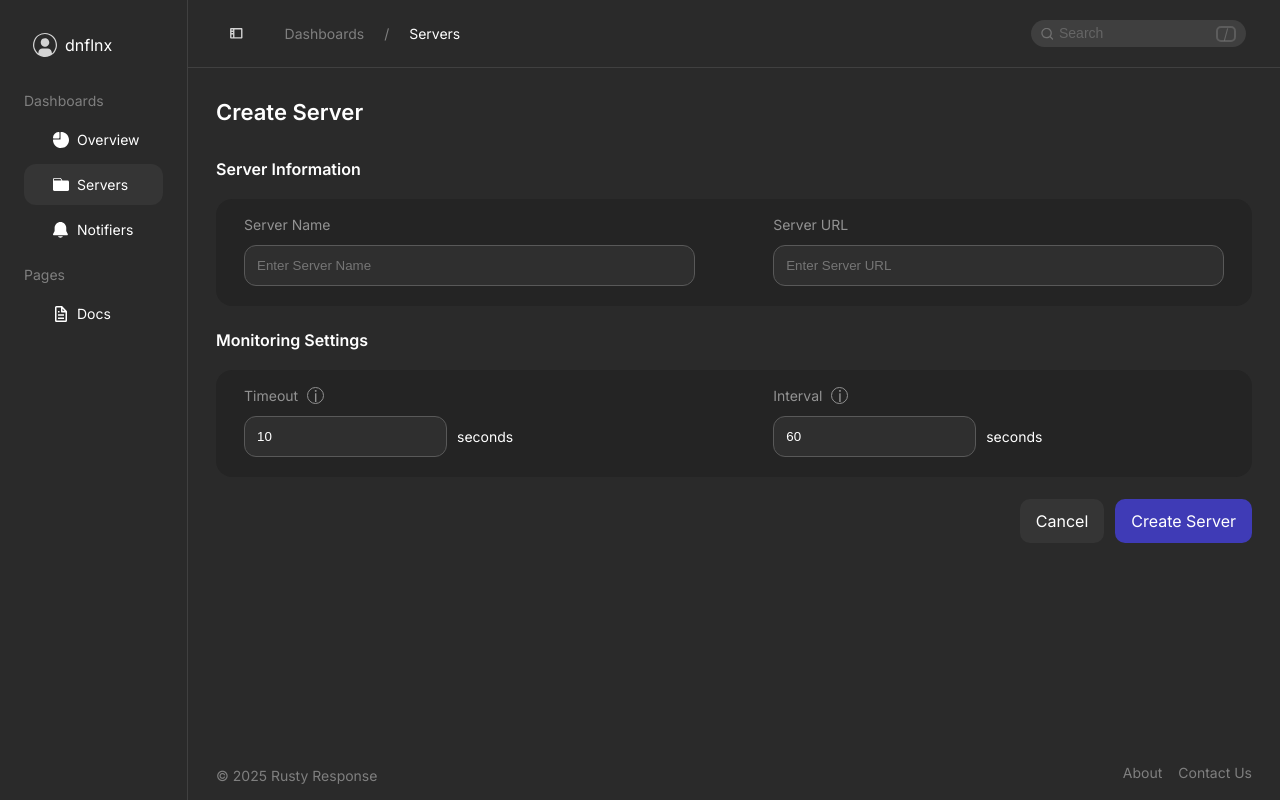
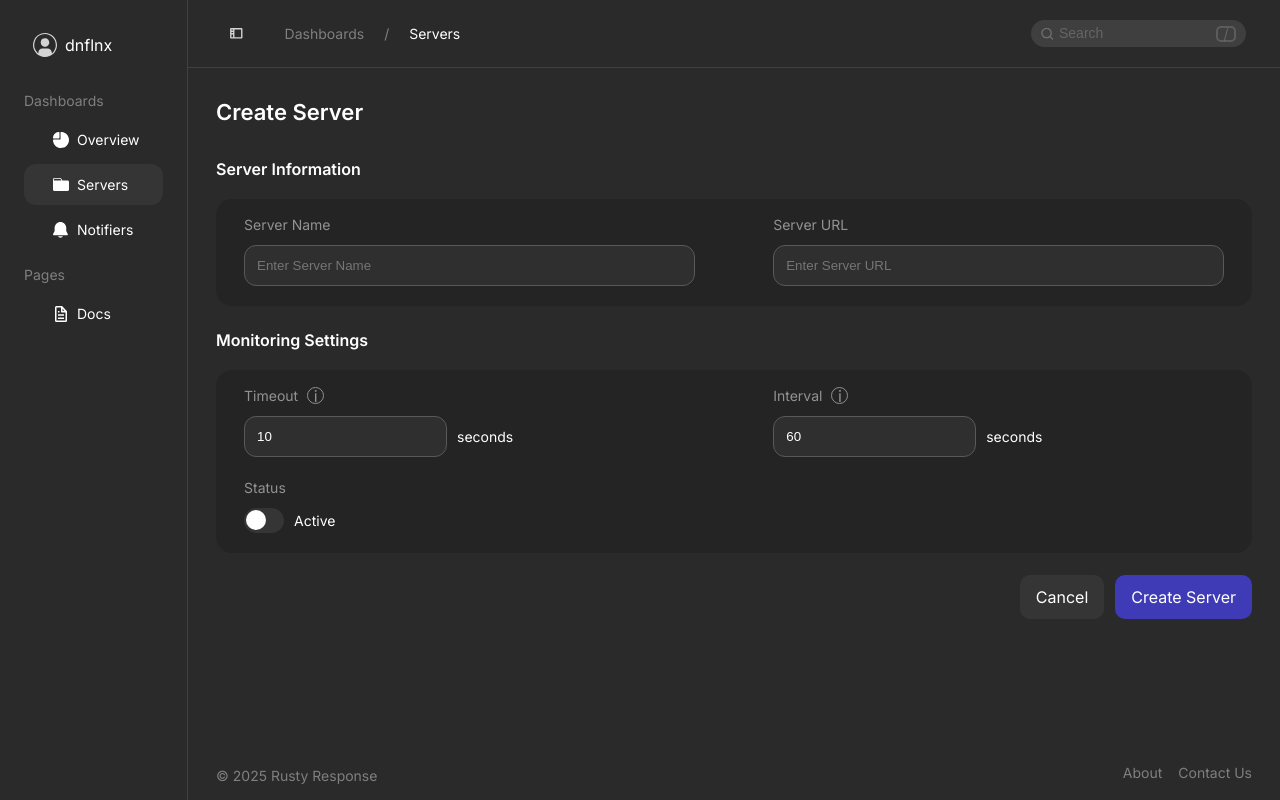
Before and after one commit to rusty-response/rusty-response-web, a React (Vite) app: page /dashboards/servers in a window 1280 px wide. Built offline with nearby package versions, Linux system fonts and the light colour scheme.

Commit message:
Form.Slider component

```diff
--- /dev/null
+++ b/src/components/Form/Container.tsx
@@ -0,0 +1,9 @@
+import type { IChildren } from '../../helpers/types'
+
+const Container = ({children}: IChildren) => {
+  return (
+    <form>{children}</form>
+  )
+}
+
+export default Container
--- a/src/components/Form/SectionRow.tsx
+++ b/src/components/Form/Row.tsx
@@ -1,7 +1,7 @@
 import type { IChildren } from '../../helpers/types'
 import styles from './index.module.css'
 
-const SectionRow = ({children}: IChildren) => {
+const Row = ({children}: IChildren) => {
   return (
     <div className={styles.row}>
         {children}
@@ -9,4 +9,4 @@ const SectionRow = ({children}: IChildren) => {
   )
 }
 
-export default SectionRow
+export default Row
--- /dev/null
+++ b/src/components/Form/Slider.tsx
@@ -0,0 +1,25 @@
+import type { FC } from 'react'
+import Text from '../Text'
+import styles from './index.module.css'
+interface Props {
+    name: string,
+    afterText: string
+}
+const Slider: FC<Props> = ({name, afterText}) => {
+  return (
+    <div className={styles.col}>
+        <label htmlFor={name}>
+            <Text type='tiny' color={5}>{name}</Text>
+        </label>
+        <div className={styles.rowinput}>
+            <label className={styles.switch} id='sw'>
+                <input type='checkbox' id={name}/>
+                <span className={styles.slider}></span>
+            </label>
+            <Text type='tiny'>{afterText}</Text>
+        </div>
+    </div>
+  )
+}
+
+export default Slider
--- a/src/components/Form/index.module.css
+++ b/src/components/Form/index.module.css
@@ -11,6 +11,9 @@
     padding: 15px 28px 20px 28px;
     border-radius: 16px;
     background: var(--color-accent-dark);
+    display: flex;
+    flex-direction: column;
+    row-gap: 20px;
 }
 .row {
     display: flex;
@@ -22,7 +25,7 @@
     row-gap: 10px;
     flex: 1;
 }
-.col label {
+.col > label {
     display: flex;
     align-items: center;
     column-gap: 9px;
@@ -105,3 +108,57 @@
     left: 50%;
     transform: translate(-50%, -5px);
 }
+
+/* slider */
+.switch {
+    position: relative;
+    display: inline-block;
+    width: 40px;
+    height: 25px;
+}
+
+.switch input {
+    opacity: 0;
+    width: 0;
+    height: 0;
+}
+
+.slider {
+    position: absolute;
+    cursor: pointer;
+    top: 0;
+    left: 0;
+    right: 0;
+    bottom: 0;
+    background-color: var(--color-accent);
+    -webkit-transition: .4s;
+    transition: .4s;
+    border-radius: 34px;
+}
+
+.slider:before {
+    position: absolute;
+    content: "";
+    height: 20px;
+    width: 20px;
+    left: 2px;
+    bottom: 3px;
+    background-color: white;
+    -webkit-transition: .4s;
+    transition: .4s;
+    border-radius: 50%;
+}
+
+.switch input:checked + .slider {
+    background-color: var(--color-main);
+}
+
+/* .switch input:focus + .slider {
+    box-shadow: 0 0 1px var(--gray-light-text);
+} */
+
+.switch input:checked + .slider:before {
+    -webkit-transform: translateX(16px);
+    -ms-transform: translateX(16px);
+    transform: translateX(16px);
+}
--- a/src/pages/dashboards/ServersPage.tsx
+++ b/src/pages/dashboards/ServersPage.tsx
@@ -7,16 +7,16 @@ import { Form } from '../../components/Form'
 const ServersPage = () => {
   return (
     // <NoServers text='To get started, add your first server'/>
-    <>
+    <Form.Container>
     <Form.Title>Create Server</Form.Title>
     <Form.Section subtitle='Server Information'>
-      <Form.SectionRow>
+      <Form.Row>
         <Form.Input type='text' name='Server Name'/>
         <Form.Input type='text' name='Server URL'/>
-      </Form.SectionRow>
+      </Form.Row>
     </Form.Section>
     <Form.Section subtitle='Monitoring Settings'>
-      <Form.SectionRow>
+      <Form.Row>
         <Form.Input type='number' name='Timeout'
           help='The interval between server checks (seconds)'
           defaultValue={10}
@@ -25,13 +25,16 @@ const ServersPage = () => {
           help='The interval between server checks (seconds)'
           defaultValue={60}
         />
-      </Form.SectionRow>
+      </Form.Row>
+      <Form.Row>
+        <Form.Slider name='Status' afterText='Active'/>
+      </Form.Row>
     </Form.Section>
     <div className={styles.btns}>
       <button className={styles.btn}><Text type='small'>Cancel</Text></button>
       <button className={styles.btnmain}><Text type='small'>Create Server</Text></button>
     </div>
-    </>
+    </Form.Container>
   )
 }
 
```
Also changed, not shown: src/components/Form/index.tsx (+7 -3 lines).
